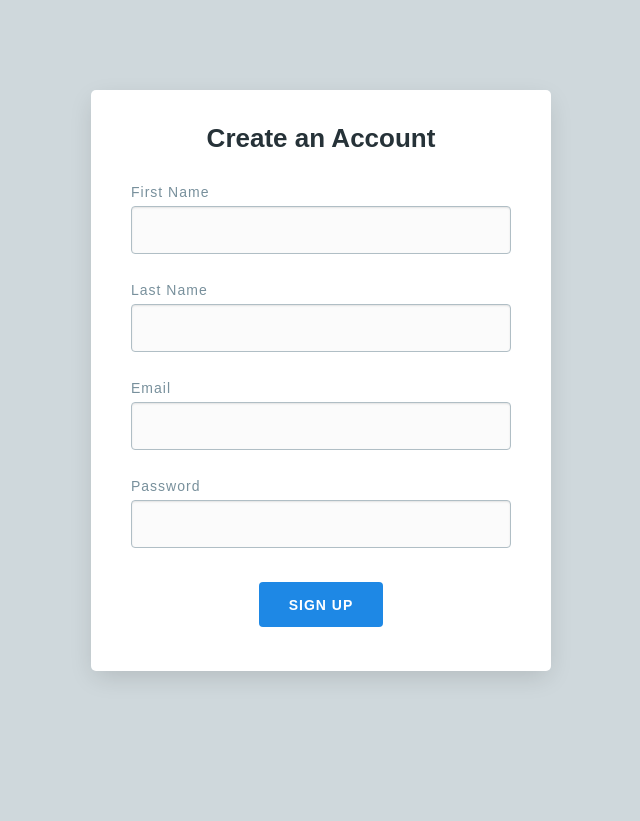
After one commit to JadedTendencies/SEWebsiteV1, a Flask app: page /user/ in a window 1280 px wide. The commit adds this page. Shown: the whole page, without its empty margins (319-959 px from the left). Run offline with Flask 3, Linux system fonts and the light colour scheme.

Commit message:
Got static folders to work mostly correctly, url cannot end in slashes otherwise it cannot find the static folder

```diff
--- a/application/build/templates/about.html
+++ b/application/homepage/templates/about.html
@@ -1,4 +1,4 @@
-{% extends "base.html" %}
+{% extends 'base.html' %}
 
 {% block content %}
 
--- a/application/build/templates/index.html
+++ b/application/homepage/templates/index.html
@@ -3,6 +3,6 @@
 {% block content %}
     <h1>Welcome to My Website</h1>
 
-    <button onclick="window.location.href = 'signup';">Login</button>
+    <button onclick="window.location.href = 'user/signin';">Login</button>
     <button onclick="window.location.href = 'about';">About</button>
 {% endblock %}
--- /dev/null
+++ b/application/user/static/styles.css
@@ -0,0 +1,178 @@
+/*
+  Colors: http://getuicolors.com
+*/
+
+/* Setup */
+:root {
+    --black: #000000;
+    --almost-black: #263238;
+    --white: #ffffff;
+    --almost-white: #FBFBFB;
+    --grey-light: #CFD8DC;
+    --grey: #B0BEC5;
+    --grey-medium: #78909C;
+    --grey-dark: #455A64;
+    --primary: #1E88E5;
+    --primary-dark: #1976D2;
+    --secondary: #CFD8DC;
+    --secondary-dark: #B0BEC5;
+    --red: #EF4836;
+  }
+
+  * {
+    position: relative;
+    box-sizing: border-box;
+  }
+
+  body {
+    margin: 0;
+    font-family: sans-serif;
+    font-size: 18px;
+    line-height: 28px;
+    color: var(--black);
+    background: var(--grey-light);
+  }
+
+  /* Typography */
+  .center {
+    text-align: center;
+  }
+
+  h1 {
+    margin: 0.5em 0 1em;
+    font-size: 26px;
+    line-height: 1.2;
+    color: var(--almost-black);
+  }
+
+  h2 {
+    margin: 0.5em 0 1em;
+    font-size: 20px;
+    line-height: 1.2;
+    color: var(--grey-dark);
+  }
+
+  p {
+    margin: 24px 0;
+  }
+
+  /* Cards */
+  .card-wrapper {
+    margin: 0 auto;
+    padding: 90px 30px;
+    flex-wrap: wrap;
+    justify-content: center;
+    display: flex;
+  }
+
+  .card {
+    margin: 0 30px 60px;
+    padding: 20px 40px;
+    width: 460px;
+    box-shadow: 0 8px 26px -4px rgba(0,0,0,0.15);
+    border-radius: 5px;
+    background: var(--white);
+  }
+
+  @media only screen and (max-width: 520px) {
+    .card-wrapper {
+      padding: 30px 0 0;
+    }
+  }
+
+  @media only screen and (max-width: 520px) {
+    .card {
+      margin: 0 0 30px;
+      width: 100%;
+      border-radius: 0;
+    }
+  }
+
+  /* Forms */
+  form {
+    transition: opacity .15s ease;
+  }
+
+  form.loading {
+    pointer-events: none;
+    opacity: 0.75;
+  }
+
+  label {
+    margin: 0 0 2px;
+    font-size: 14px;
+    line-height: 24px;
+    letter-spacing: 1px;
+    color: var(--grey-medium);
+    display: block;
+  }
+
+  .field {
+    margin: 0 0 24px;
+    padding: 11px 16px 9px;
+    width: 100%;
+    font-size: 16px;
+    line-height: 26px;
+    color: var(--almost-black);
+    border: 1px solid var(--grey);
+    border-radius: 4px;
+    box-shadow: inset 0 1px 2px rgba(0,0,0,0.1);
+    display: block;
+    background: var(--almost-white);
+    transition: border-color .15s ease;
+  }
+
+  .field:focus {
+    border-color: var(--grey-medium);
+    outline: none;
+  }
+
+  .error {
+    margin: 0;
+    font-size: 16px;
+    line-height: 26px;
+    text-align: center;
+    color: var(--red);
+  }
+
+  .error--hidden {
+    display: none;
+  }
+
+  /* Buttons */
+  .btn {
+    margin: 0 0 24px;
+    padding: 11px 30px 10px;
+    font-size: 14px;
+    line-height: 24px;
+    text-transform: uppercase;
+    letter-spacing: 1px;
+    font-weight: 600;
+    text-decoration: none;
+    color: var(--white);
+    border: none;
+    border-radius: 4px;
+    outline: none;
+    cursor: pointer;
+    display: inline-block;
+    background: var(--primary);
+    transition: color .15s ease, background-color .15s ease;
+  }
+
+  .btn:hover {
+    background: var(--primary-dark);
+  }
+
+  .btn--secondary {
+    color: var(--almost-black);
+    background: var(--secondary);
+  }
+
+  .btn--secondary:hover {
+    background: var(--secondary-dark);
+  }
+
+  input[type=submit] {
+    margin: 34px auto 24px;
+    display: block;
+  }
--- /dev/null
+++ b/application/user/templates/signup.html
@@ -0,0 +1,33 @@
+{% extends 'base.html' %}
+
+{% block content %}
+    <div class="card-wrapper">
+        <div class="card">
+
+            <h1 class="center">Create an Account</h1>
+
+            <form name="signup_form">
+
+                <label for="first-name">First Name</label>
+                <input type="text" name="first-name" class="field" required>
+
+                <label for="last-name">Last Name</label>
+                <input type="text" name="last-name" class="field" required>
+
+                <label for="eamil">Email</label>
+                <input type="email" name="email" class="field" required>
+
+                <label for="password">Password</label>
+                <input type="password" name="password" class="field" required>
+
+                <p class="error error-message"></p>
+
+                <input type="submit" class="btn" value="Sign Up"></input>
+
+
+            </form>
+        </div>
+
+
+    </div>
+{% endblock %}
--- /dev/null
+++ b/application/user/user.py
@@ -0,0 +1,18 @@
+from flask import Flask, jsonify, render_template, Blueprint
+from application.models import User
+
+signin_bp = Blueprint('signin_bp', __name__,template_folder='templates', static_folder='static')
+
+@signin_bp.route('/info/', methods=['POST','GET'])
+def info():
+    return User().signup()
+
+
+
+@signin_bp.route('/', methods=['POST','GET'])
+def index():
+    return render_template('signup.html')
+
+@signin_bp.route('/signin', methods=['POST','GET'])
+def signin():
+    return render_template('signup.html')
--- a/config.py
+++ b/config.py
@@ -14,7 +14,7 @@ class Config:
     # General Config
     ENVIRONMENT = os.environ.get("ENVIRONMENT")
     FLASK_APP = os.environ.get("FLASK_APP")
-    FLASK_DEBUG = os.environ.get("FLASK_DEBUG")
+    FLASK_DEBUG = True
     SECRET_KEY = os.environ.get("SECRET_KEY")
 
 
```
Also changed, not shown: application/build/templates/signup.html (deleted, +0 -36 lines), application/factory.py (+6 -11 lines), application/homepage/homepage.py (added, +14 -0 lines), application/sign_in/signin.py (deleted, +0 -14 lines), application/user/templates/base.html (added, +18 -0 lines), application/homepage/__init__.py (added), application/homepage/static/normalize.css (renamed from application/build/static/normalize.css), application/homepage/static/styles.css (renamed from application/build/static/styles.css), application/homepage/templates/base.html (renamed from application/build/templates/base.html), application/sign_in/templates/signup.html (deleted), application/user/__init__.py (added), application/user/static/normalize.css (added).
